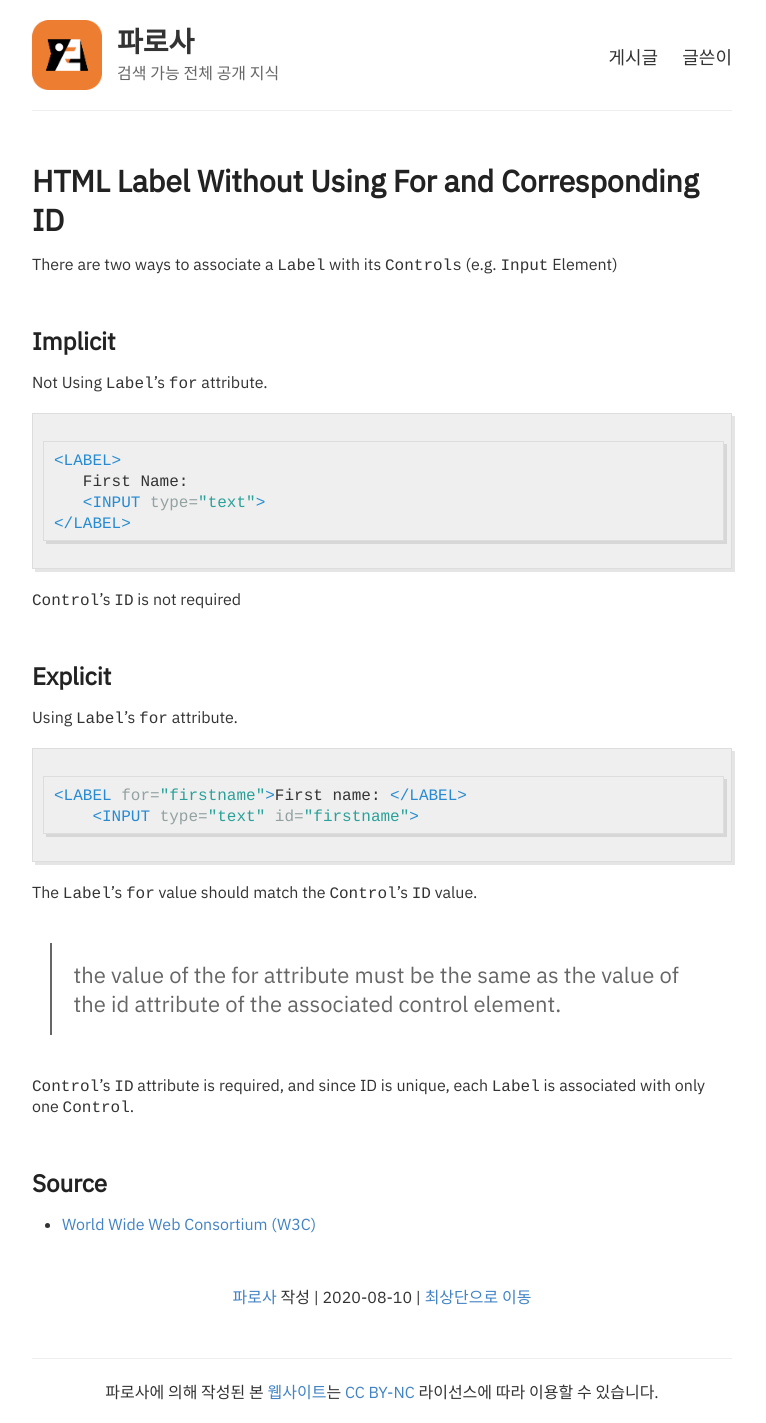
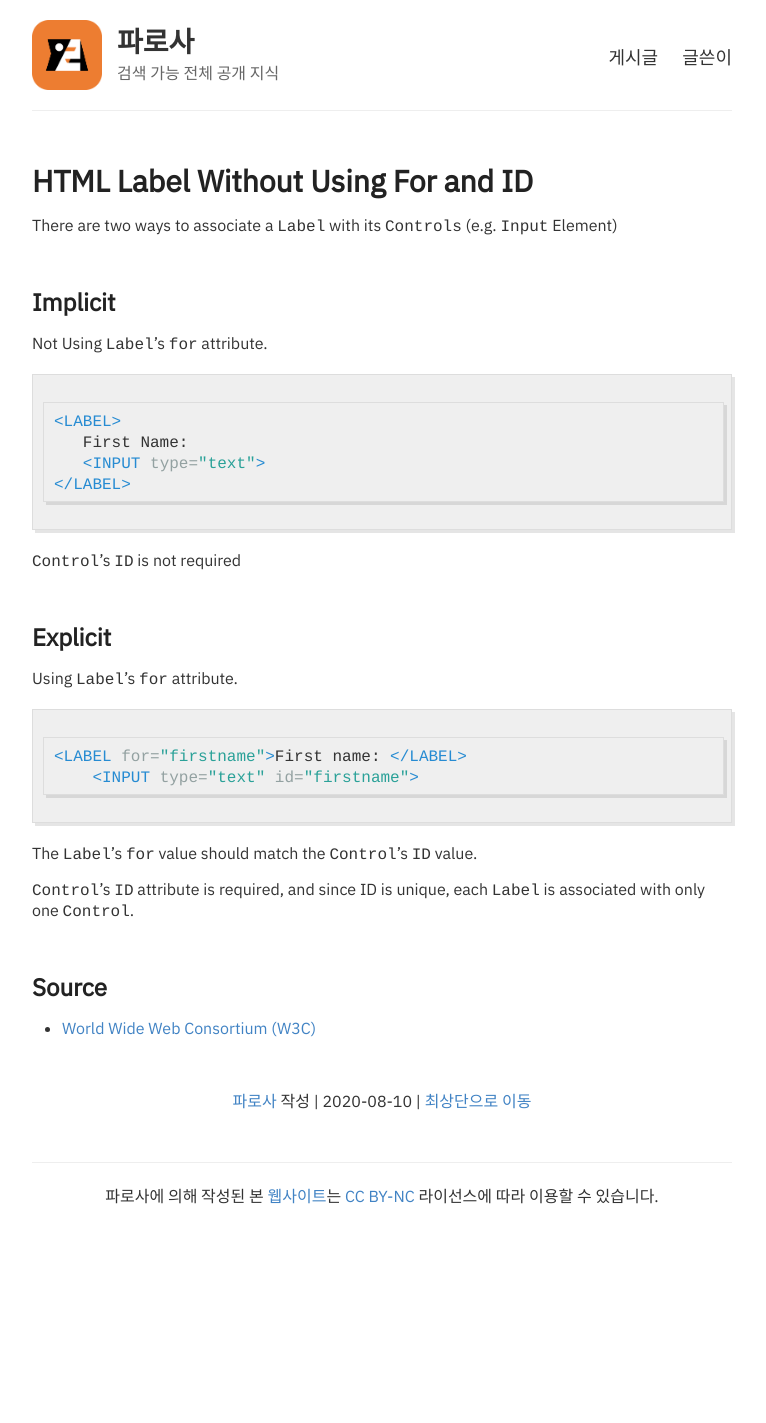
Before and after one commit to parosaone/blog, a Jekyll site: the page built from _posts/2020-8-10-html-label-without-using-for-and-id.md, in a window 1280 px wide. Shown: the whole page, without its empty margins (258-1024 px from the left). Built offline with Jekyll 4.4.1, drawn with Linux system fonts in a browser that asks for light colours; after the commit the page ends 1227 px from its top, so only the background shows below that.

Commit message:
Edit Post

````diff
--- a/_posts/2020-8-10-html-label-without-using-for-and-corresponding-id.md
+++ b/_posts/2020-8-10-html-label-without-using-for-and-id.md
@@ -1,6 +1,6 @@
 ---
 layout: post
-title: HTML Label Without Using For and Corresponding ID
+title: HTML Label Without Using For and ID
 ---
 
 There are two ways to associate a `Label` with its `Controls` (e.g. `Input` Element)
@@ -25,8 +25,6 @@ Using `Label`'s `for` attribute.
 ```
 The `Label`'s `for` value should match the `Control`'s `ID` value.
 
-> the value of the for attribute must be the same as the value of the id attribute of the associated control element.
-
 `Control`'s `ID` attribute is required, and since ID is unique, each `Label` is associated with only one `Control`.
 
 ## Source
````
